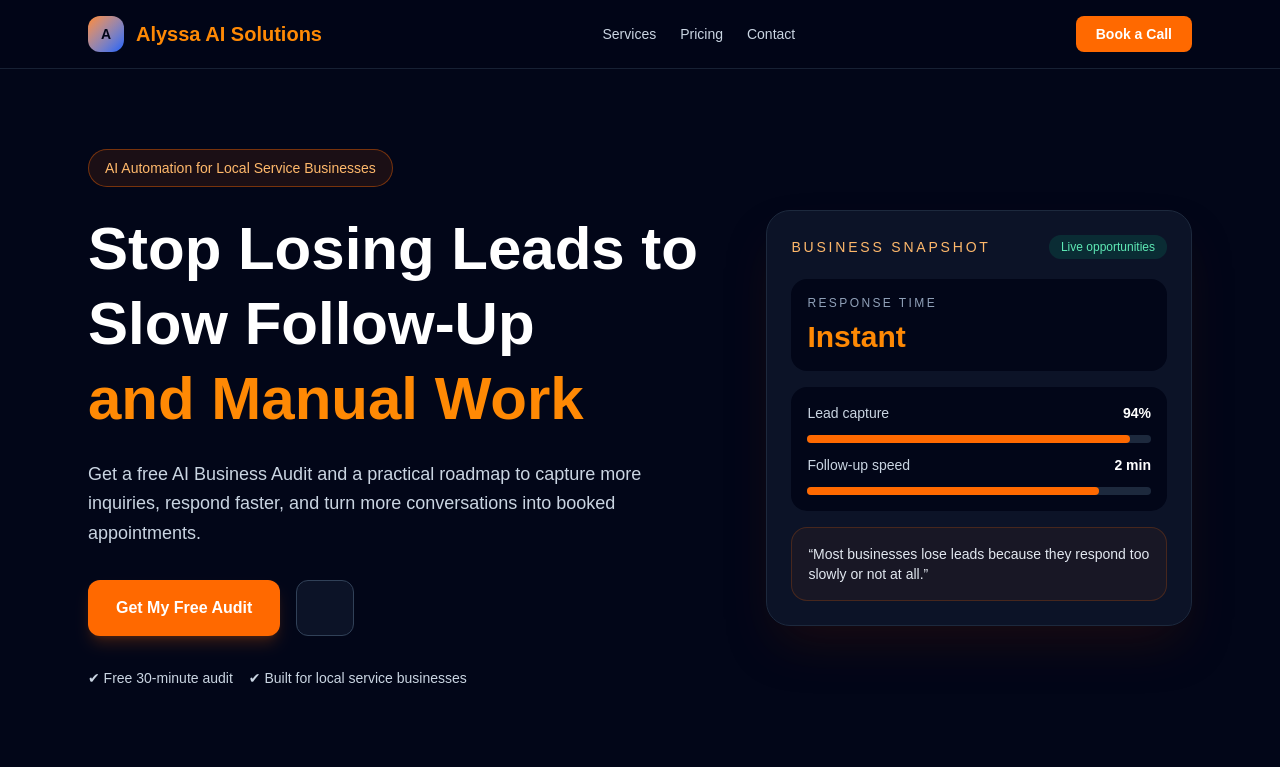
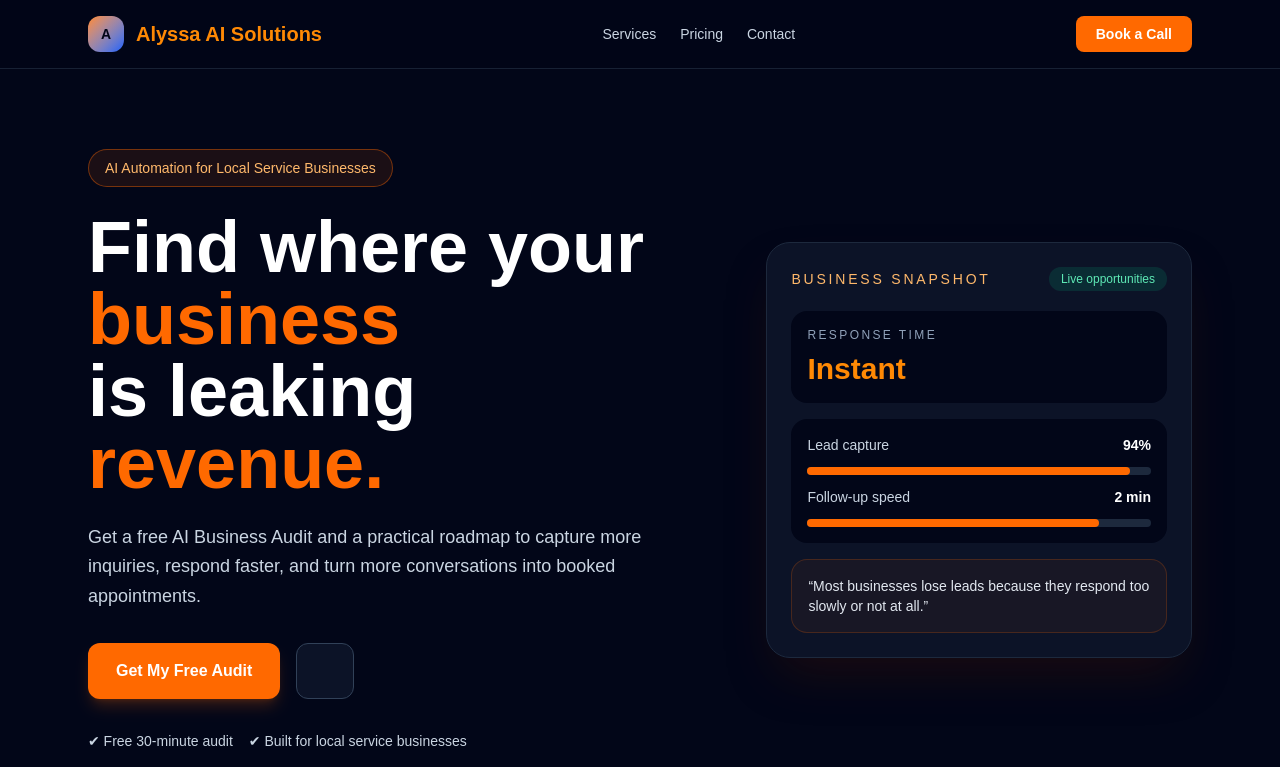
Before and after one commit to alyssaboehman098-lab/ai-growth-solutions, a Next.js app: page / in a window 1280 px wide. Shown: the top 767 px of the page. Built offline with nearby package versions, Linux system fonts and the light colour scheme.

Commit message:
Update page.tsx

```diff
--- a/app/page.tsx
+++ b/app/page.tsx
@@ -185,10 +185,19 @@ export default function Home() {
               AI Automation for Local Service Businesses
             </div>
 
-            <h1 className="mb-6 text-4xl font-black leading-tight sm:text-5xl lg:text-6xl">
-              Stop Losing Leads to Slow Follow-Up
-              <span className="block text-orange-400">and Manual Work</span>
-            </h1>
+            <h1 className="mb-6 text-5xl font-black leading-none text-white sm:text-7xl">
+              Find where your{" "}
+              <span className="text-orange-500">
+              business
+              </span>
+
+  <br/>
+
+     is leaking {" "}
+ <span className="text-orange-500">
+  revenue.
+</span>
+</h1>
 
             <p className="mx-auto max-w-xl text-base leading-relaxed text-slate-300 lg:mx-0 lg:text-lg">
               Get a free AI Business Audit and a practical roadmap to capture more inquiries,
```
